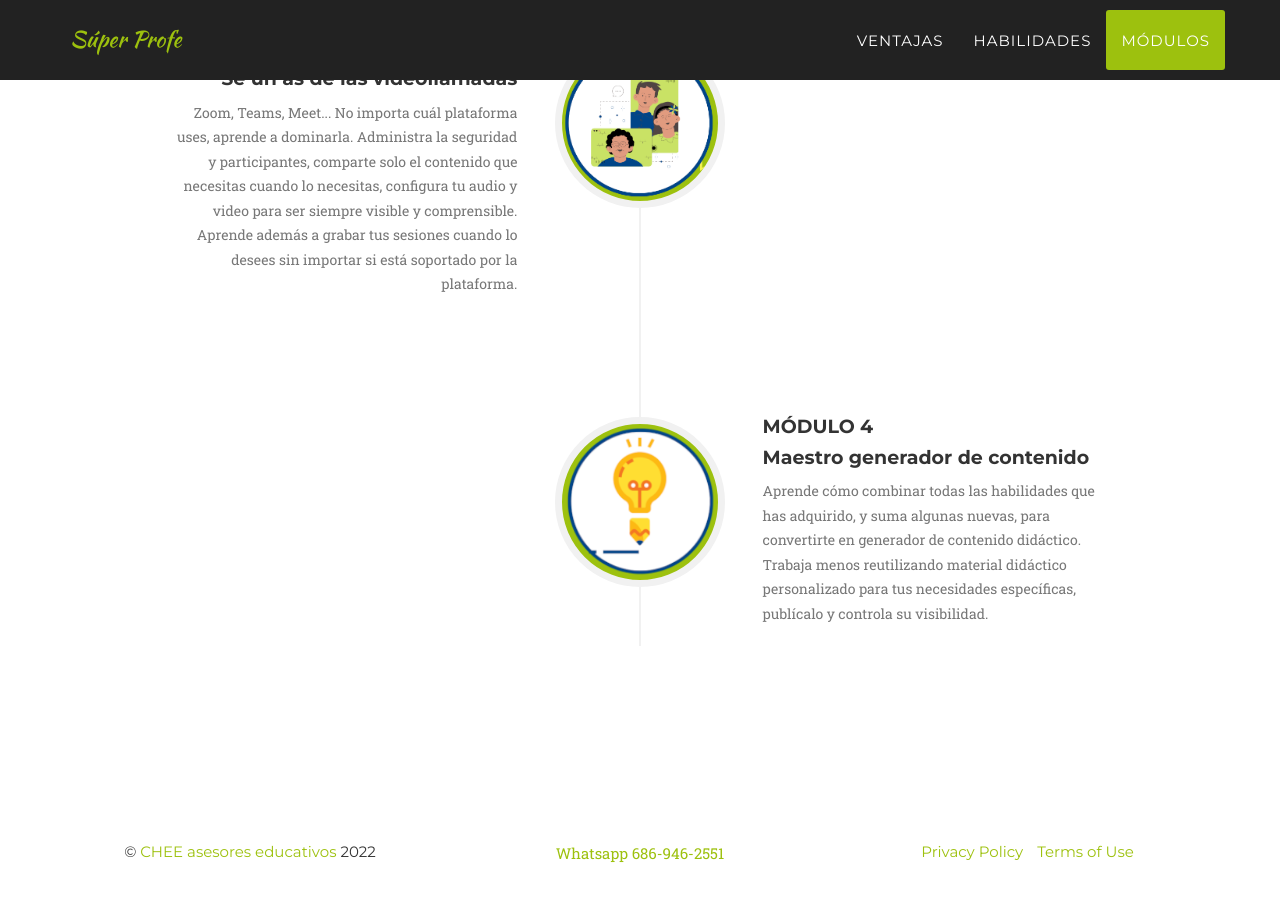
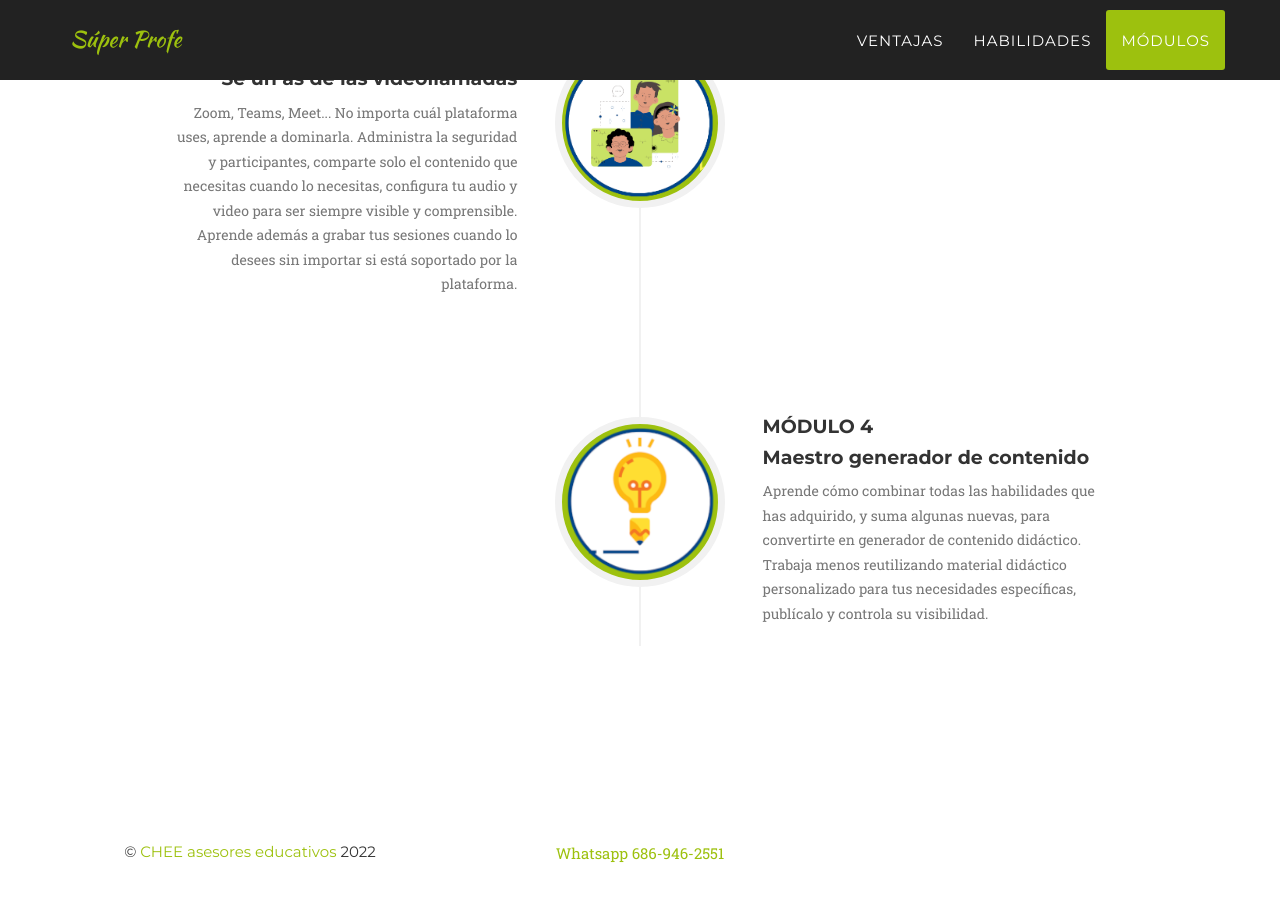
Before and after one commit to camachevaz/superProfe, a Jekyll site: the page built from index.html, in a window 1280 px wide and 900 px high, scrolled down 3531 px. Built offline with Jekyll 4.4.1, drawn with Linux system fonts in a browser that asks for light colours; some web fonts are replaced.

Commit message:
Update footer.html

```diff
--- a/_includes/footer.html
+++ b/_includes/footer.html
@@ -5,7 +5,7 @@
                     <span class="copyright">&copy; <a href="https://asesoreducativo.mx/">CHEE asesores educativos</a> {{ 'now' | date: "%Y" }}</span>
                 </div>
                 <div class="col-md-4">
-                    <a class="btn btn-x1" href="https://wa.me/526869462551">Whatsapp 686-946-2551</a>
+                    <a class="page-scroll btn btn-x1" href="https://wa.me/526869462551">Whatsapp 686-946-2551</a>
                     {% comment %}
                     <ul class="list-inline social-buttons">
                         {% for network in site.social %}
@@ -16,12 +16,14 @@
                     {% endcomment %}
                 </div>
                 <div class="col-md-4">
+                    {% comment %}
                     <ul class="list-inline quicklinks">
                         <li><a href="#">Privacy Policy</a>
                         </li>
                         <li><a href="#">Terms of Use</a>
                         </li>
                     </ul>
+                    {% endcomment %}
                 </div>
             </div>
         </div>
```
